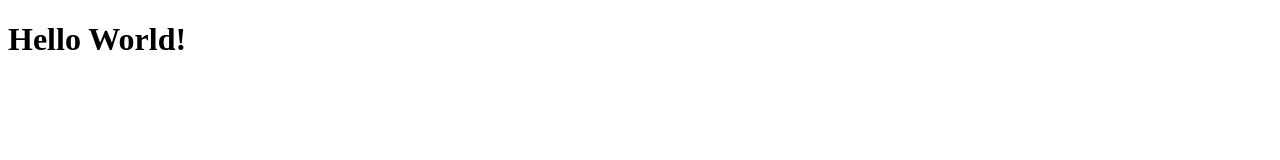
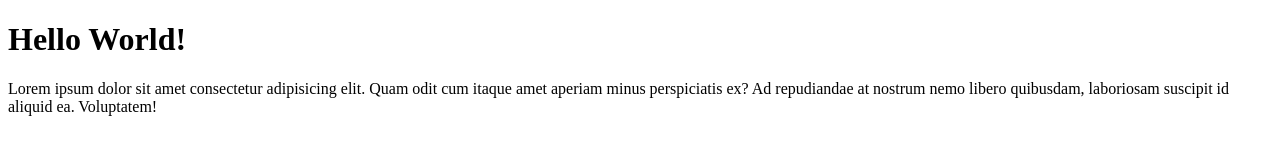
Before and after one commit to SindhuPaw/sp-git-test, a plain HTML site: page index.html in a window 1280 px wide. Drawn offline with Linux system fonts and the light colour scheme.

Commit message:
menambahkan paragrag

```diff
--- a/index.html
+++ b/index.html
@@ -7,5 +7,6 @@
 </head>
 <body>
     <h1>Hello World!</h1>
+    <p>Lorem ipsum dolor sit amet consectetur adipisicing elit. Quam odit cum itaque amet aperiam minus perspiciatis ex? Ad repudiandae at nostrum nemo libero quibusdam, laboriosam suscipit id aliquid ea. Voluptatem!</p>
 </body>
 </html>
```
